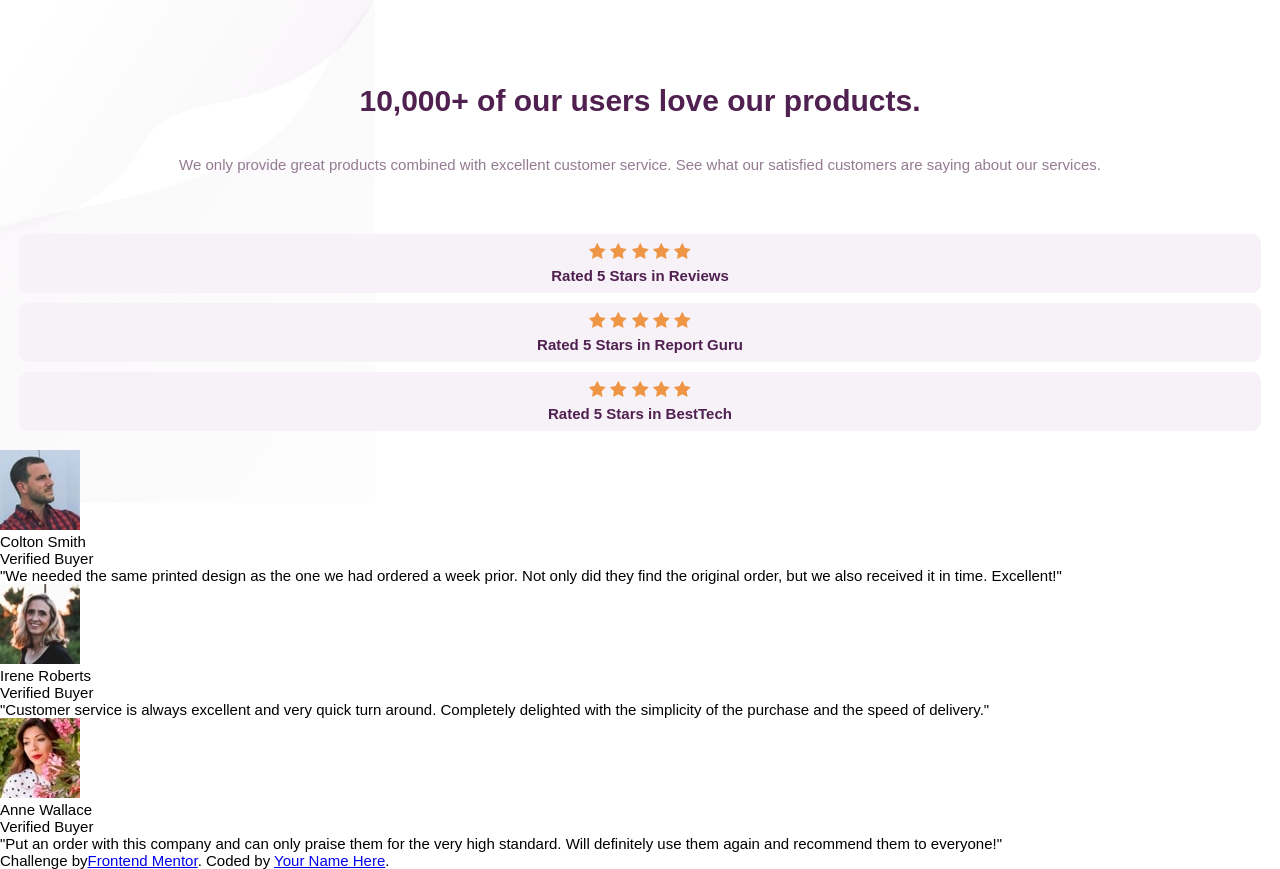
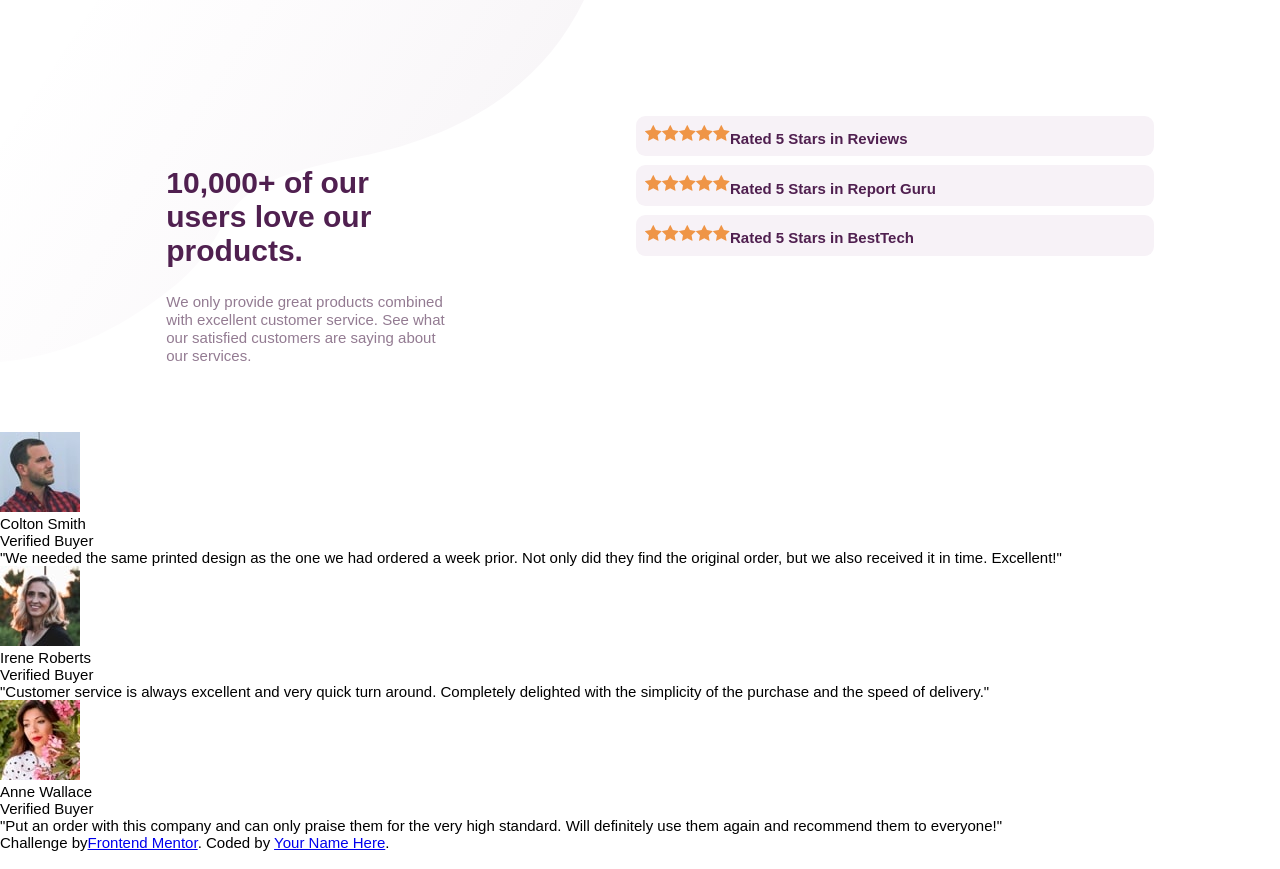
Before and after one commit to amchatman/Social-Proof-Section, a plain HTML site: page index.html in a window 1280 px wide. Drawn offline with Linux system fonts and the light colour scheme.

Commit message:
Desktop header
Added code for desktop header

```diff
--- a/style.css
+++ b/style.css
@@ -35,3 +35,38 @@ body{
 .star-review h4{
   padding-top:0.313em;
 }
+/*Desktop*/
+@media screen and (min-width:1025px){
+  body{
+    background-image:url("images/bg-pattern-top-desktop.svg");
+  }
+  .header-container{
+    display:flex;
+    margin:3.750em;
+  }
+  .mission-statement{
+    text-align:left;
+    width:34.375em;
+  }
+  .mission-statement h1{
+    padding:60px 60px 10px;
+    margin:50px 50px 0px;
+  }
+  .mission-statement p{
+    line-height:1.2;
+    padding:10px 60px 10px;
+    margin:5px 50px 0px;
+  }
+  .header-reviews{
+    margin:50px 60px 10px;
+  }
+  .star-review{
+    width:500px;
+  }
+  .star-review img{
+    float:left;
+  }
+  .star-review h4{
+    text-align:left;
+  }
+}
```
